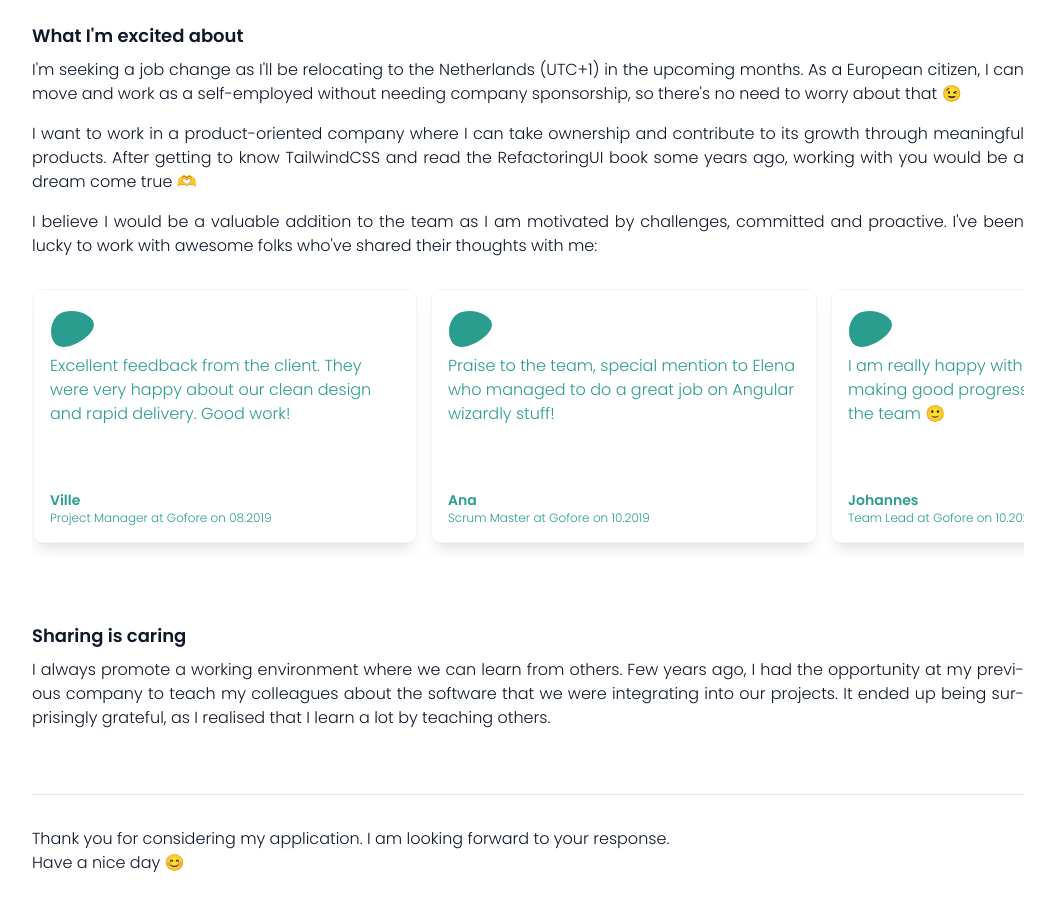
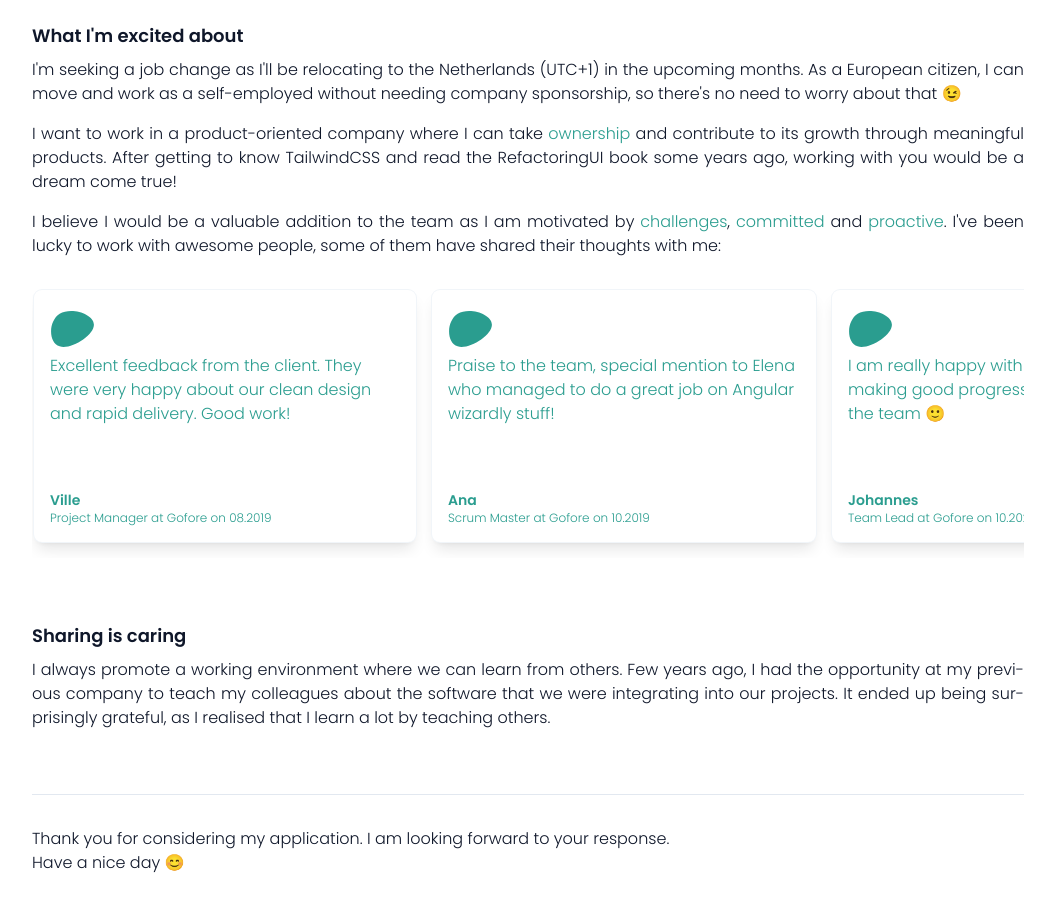
Before and after one commit to elenaorfe/elenaorfe-website, a Next.js app in the folder packages/@elenaorfe-client/: page /cover-letters/tailwind in a window 1280 px wide. Shown: the part 2620-3530 px from the top of the page, without its empty margins (112-1167 px from the left). Built offline with nearby package versions, Linux system fonts and the light colour scheme; some icons are missing.

Commit message:
Add text color and adjust layout

```diff
--- a/packages/@elenaorfe-client/components/MotivationCoverLetter.tsx
+++ b/packages/@elenaorfe-client/components/MotivationCoverLetter.tsx
@@ -13,15 +13,19 @@ const MotivationCoverLetter: React.FC = () => {
 				there&apos;s no need to worry about that 😉
 			</p>
 			<p className="mb-4 hyphens-auto text-justify">
-				I want to work in a product-oriented company where I can take ownership
+				I want to work in a product-oriented company where I can take
+				<span className="text-persian-green-500"> ownership </span>
 				and contribute to its growth through meaningful products. After getting
 				to know TailwindCSS and read the RefactoringUI book some years ago,
-				working with you would be a dream come true 🫶
+				working with you would be a dream come true!
 			</p>
 			<p className="mb-4 hyphens-auto text-justify">
 				I believe I would be a valuable addition to the team as I am motivated
-				by challenges, committed and proactive. I&apos;ve been lucky to work
-				with awesome folks who&apos;ve shared their thoughts with me:
+				by<span className="text-persian-green-500"> challenges</span>,
+				<span className="text-persian-green-500"> committed </span>and
+				<span className="text-persian-green-500"> proactive</span>. I&apos;ve
+				been lucky to work with awesome people, some of them have shared their
+				thoughts with me:
 			</p>
 			<div className="flex snap-x scroll-pl-4 gap-4 overflow-x-auto py-4">
 				{feedbackData.map((feedback) => (
--- a/packages/@elenaorfe-client/components/ProjectCoverLetter.tsx
+++ b/packages/@elenaorfe-client/components/ProjectCoverLetter.tsx
@@ -22,7 +22,7 @@ const ProjectCoverLetter: React.FC<ProjectCoverLetterProps> = ({
 			}
 		>
 			<div
-				className={`flex flex-1 flex-col justify-between ${isReverse ? 'lg:order-last' : ''} ${project.video.layout === 'vertical' ? 'lg:col-span-2' : ''}`}
+				className={`flex flex-1 flex-col justify-between ${isReverse ? 'lg:order-last' : ''} ${project.video.layout === 'vertical' ? 'h-full lg:col-span-2' : ''}`}
 			>
 				<div>
 					{project.description.map((description: string, index: number) => (
```
